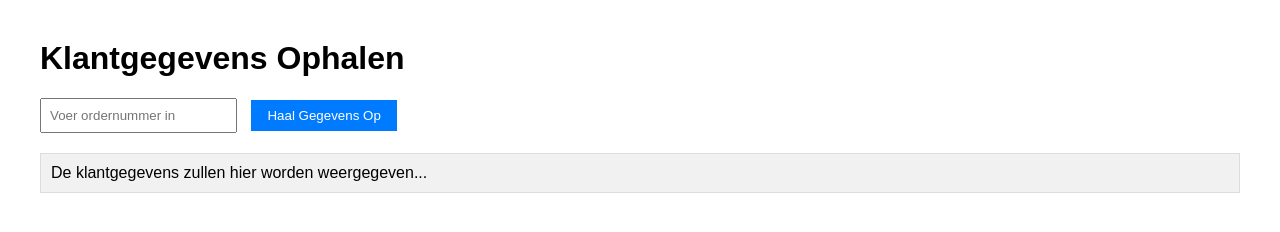
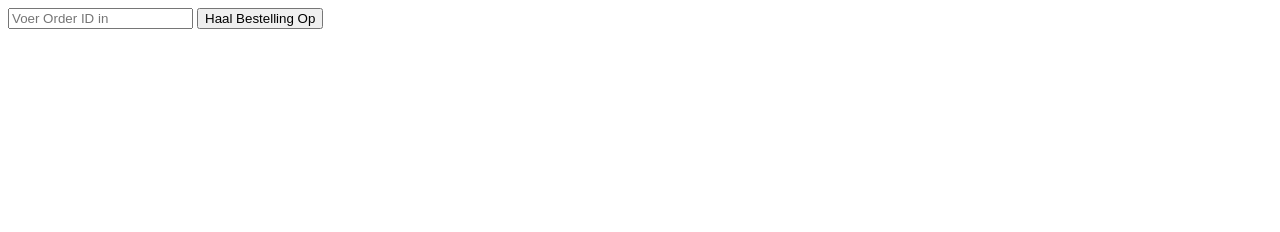
Before and after one commit to flycarpet/ay, a website: page index.html in a window 1280 px wide. Drawn offline with Linux system fonts and the light colour scheme.

Commit message:
Update index.html

```diff
--- a/index.html
+++ b/index.html
@@ -1,61 +1,33 @@
 <!DOCTYPE html>
-<html lang="en">
+<html>
 <head>
-    <meta charset="UTF-8">
-    <title>Klantgegevens Ophalen</title>
-    <style>
-        body {
-            font-family: Arial, sans-serif;
-            margin: 40px;
-        }
-        form {
-            margin-bottom: 20px;
-        }
-        input[type="text"] {
-            margin-right: 10px;
-            padding: 8px;
-        }
-        button {
-            padding: 8px 16px;
-            background-color: #007bff;
-            color: white;
-            border: none;
-            cursor: pointer;
-        }
-        button:hover {
-            background-color: #0056b3;
-        }
-        #result {
-            margin-top: 20px;
-            padding: 10px;
-            background-color: #f1f1f1;
-            border: 1px solid #ddd;
-        }
-    </style>
+    <title>Bestelling Details</title>
 </head>
 <body>
-    <h1>Klantgegevens Ophalen</h1>
-    <form id="orderForm">
-        <input type="text" id="orderNumber" placeholder="Voer ordernummer in" required>
-        <button type="submit">Haal Gegevens Op</button>
-    </form>
-    <div id="result">De klantgegevens zullen hier worden weergegeven...</div>
+    <input type="text" id="orderIdInput" placeholder="Voer Order ID in">
+    <button onclick="fetchOrderData()">Haal Bestelling Op</button>
+    <div id="orderDetails"></div>
 
-  <script>
-  document.getElementById('orderForm').addEventListener('submit', function(e) {
-      e.preventDefault();
-      const orderNumber = document.getElementById('orderNumber').value;
-      fetch(`/.netlify/functions/fetchCustomer?orderNumber=${orderNumber}`)
-          .then(response => response.json())
-          .then(data => {
-              document.getElementById('result').textContent = JSON.stringify(data, null, 2);
-          })
-          .catch(error => {
-              console.error('Error:', error);
-              document.getElementById('result').textContent = 'Er is een fout opgetreden. Probeer het opnieuw.';
-          });
-  });
-  </script>
-
+    <script>
+      function fetchOrderData() {
+        var orderId = document.getElementById('orderIdInput').value;
+        fetch('JOUW_GAS_WEBAPP_URL', {
+          method: 'POST',
+          mode: 'no-cors', // Nodig voor GAS, maar beperkt de soorten responses die je kunt ontvangen
+          headers: {
+            'Content-Type': 'application/json',
+          },
+          body: JSON.stringify({ orderId: orderId })
+        })
+        .then(response => response.text()) // GAS Web App zal waarschijnlijk een CORS fout geven, dus we verwachten geen bruikbare response in 'no-cors' mode
+        .then(data => {
+          document.getElementById('orderDetails').innerText = 'Details opgehaald. Check logs voor response.';
+          console.log(data);
+        })
+        .catch((error) => {
+          console.error('Fout:', error);
+        });
+      }
+    </script>
 </body>
 </html>
```
